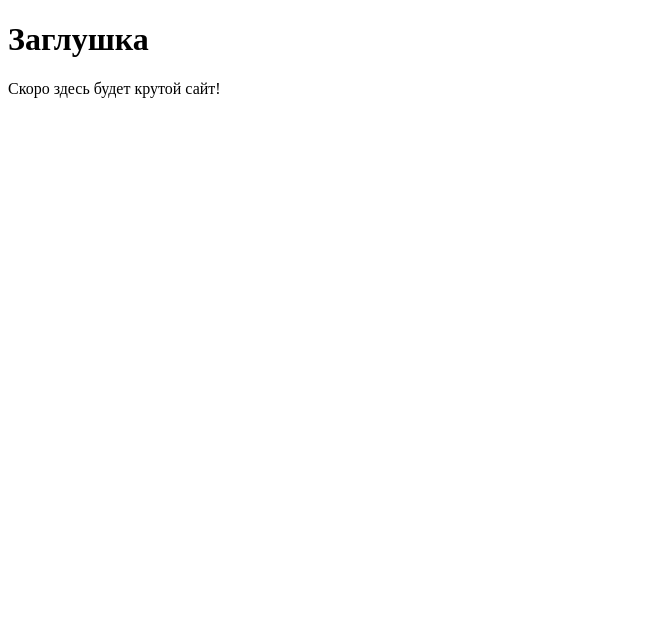
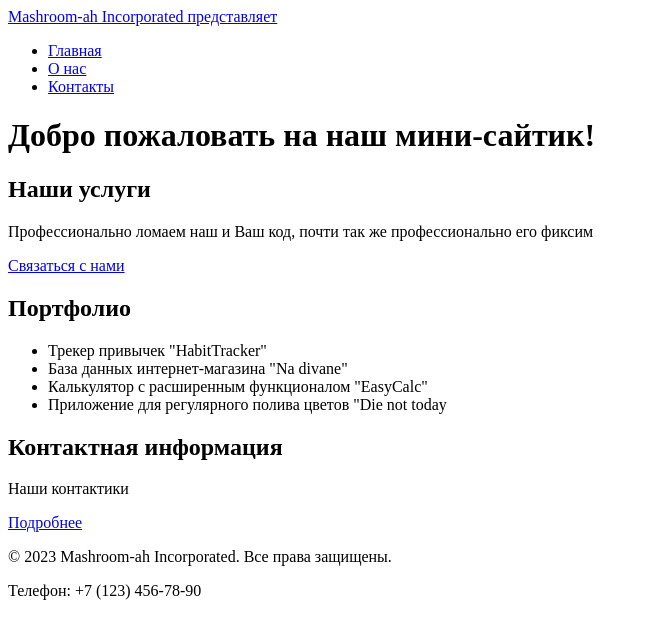
Before and after one commit to mashroom-ah/my_project, a plain HTML site: page index.html in a window 1280 px wide. Shown: the whole page, without its empty margins (0-648 px from the left). Drawn offline with Linux system fonts and the light colour scheme.

Commit message:
change of the website

```diff
--- a/index.html
+++ b/index.html
@@ -1,15 +1,55 @@
-<!DOCTYPE html>
+ <!DOCTYPE html>
 <html lang="ru">
 <head>
     <meta charset="UTF-8">
-    <!-- Важная мета-информация для корректного отображения на мобильных устройствах -->
     <meta name="viewport" content="width=device-width, initial-scale=1.0">
-    <title>Мой первый проект</title>
-    <!-- Подключение фавиконки -->
+    <title>Главная - Mashroom-ah Incorporated</title>
+    <meta name="description" content="Мини углок mashroom-ah в digital-пространстве. Пишу код, ломаю код, фикшу код.">
     <link rel="icon" href="assets/favicon.ico" type="image/x-icon">
 </head>
 <body>
-    <h1>Заглушка</h1>
-    <p>Скоро здесь будет крутой сайт!</p>
+    <!-- Шапка сайта -->
+    <header>
+        <a href="/">Mashroom-ah Incorporated представляет</a>
+        <!-- Главное меню навигации -->
+        <nav>
+            <ul>
+                <li><a href="index.html">Главная</a></li>
+                <li><a href="about.html">О нас</a></li>
+                <li><a href="contacts.html">Контакты</a></li>
+            </ul>
+        </nav>
+    </header>
+    <!-- Уникальное основное содержимое страницы -->
+    <main>
+        <h1>Добро пожаловать на наш мини-сайтик!</h1>
+        <!-- Секция 1 с якорем -->
+        <section id="services">
+            <h2>Наши услуги</h2>
+            <p>Профессионально ломаем наш и Ваш код, почти так же профессионально его фиксим</p>
+            <a href="#contacts">Связаться с нами</a> <!-- Якорная ссылка внутри страницы -->
+        </section>
+        <!-- Секция 2 с якорем -->
+        <section id="portfolio">
+            <h2>Портфолио</h2>
+            <ul>
+                <li>Трекер привычек "HabitTracker"</li>
+                <li>База данных интернет-магазина "Na divane"</li>
+                <li>Калькулятор с расширенным функционалом "EasyCalc"</li>
+                <li>Приложение для регулярного полива цветов "Die not today</li>
+            </ul>
+        </section>
+        <!-- Секция 3 с якорем -->
+        <section id="contacts">
+            <h2>Контактная информация</h2>
+            <p>Наши контактики</p>
+    </main>
+            <a href="contacts.html">Подробнее</a> <!-- Ссылка на отдельную страницу -->
+        </section>
+    <!-- Подвал сайта -->
+    <footer>
+        <p>&copy; 2023 Mashroom-ah Incorporated. Все права защищены.</p>
+        <p>Телефон: +7 (123) 456-78-90</p>
+    </footer>
 </body>
 </html>
```
Also changed, not shown: about.html (added, +41 -0 lines), contacts.html (added, +45 -0 lines).
